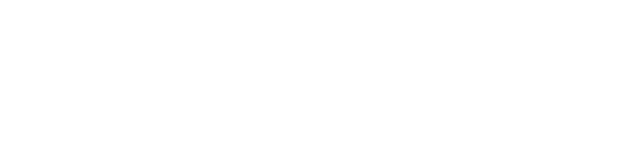
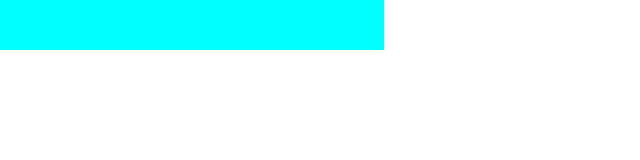
Before and after one commit to FlavioOriggi/htmlcss-shoes, a plain HTML site: page index.html in a window 1280 px wide. Shown: the whole page, without its empty margins (0-640 px from the left). Drawn offline with Linux system fonts and the light colour scheme.

Commit message:
add header ed un po' di menu

```diff
--- a/css/style.css
+++ b/css/style.css
@@ -2,4 +2,11 @@
     margin: 0;
     padding: 0;
     box-sizing: border-box;
-  }
+}
+
+#main-header{
+    position: fixed;
+    width: 30%;
+    height: 50px;
+    background-color: aqua;
+}
--- a/index.html
+++ b/index.html
@@ -8,6 +8,15 @@
     <link rel="stylesheet" href="css/style.css">
 </head>
 <body>
+
+    <!-- MENU FISSO IN ALTO -->
+    <header id="main-header">
+        <ul>
+            <li><a href=""></a></li>
+            <li><a href=""></a></li>
+            <li><a href=""></a></li>
+        </ul>
+    </header>
 
     <!-- RIQUADRO ROSSO -->
     <div></div>
```
